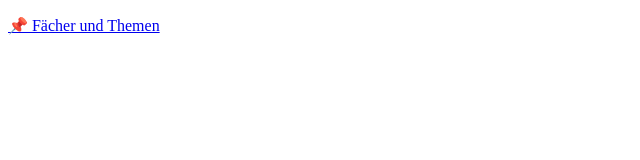
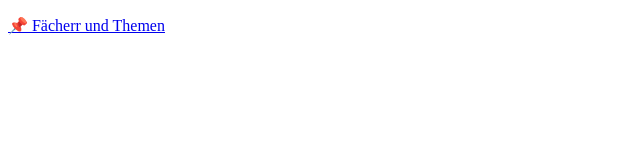
Before and after one commit to 100kgstange/obsd-schule, a plain HTML site: page index.html in a window 1280 px wide. Shown: the full height of the page, 0-640 px from the left. Drawn offline with Linux system fonts and the light colour scheme.

Commit message:
Update index.html

```diff
--- a/index.html
+++ b/index.html
@@ -5,7 +5,7 @@
   </head>
   <body>
     <p>
-       <a href="https://100kgstange.github.io/obsd-schule/schule/abschlussprüfung/00-📌-information/📌-fächer-und-themen.html">📌 Fächer und Themen</a>
+       <a href="https://100kgstange.github.io/obsd-schule/schule/abschlussprüfung/00-📌-information/📌-fächer-und-themen.html">📌 Fächerr und Themen</a>
     </p>
   </body>
 </html>
```
